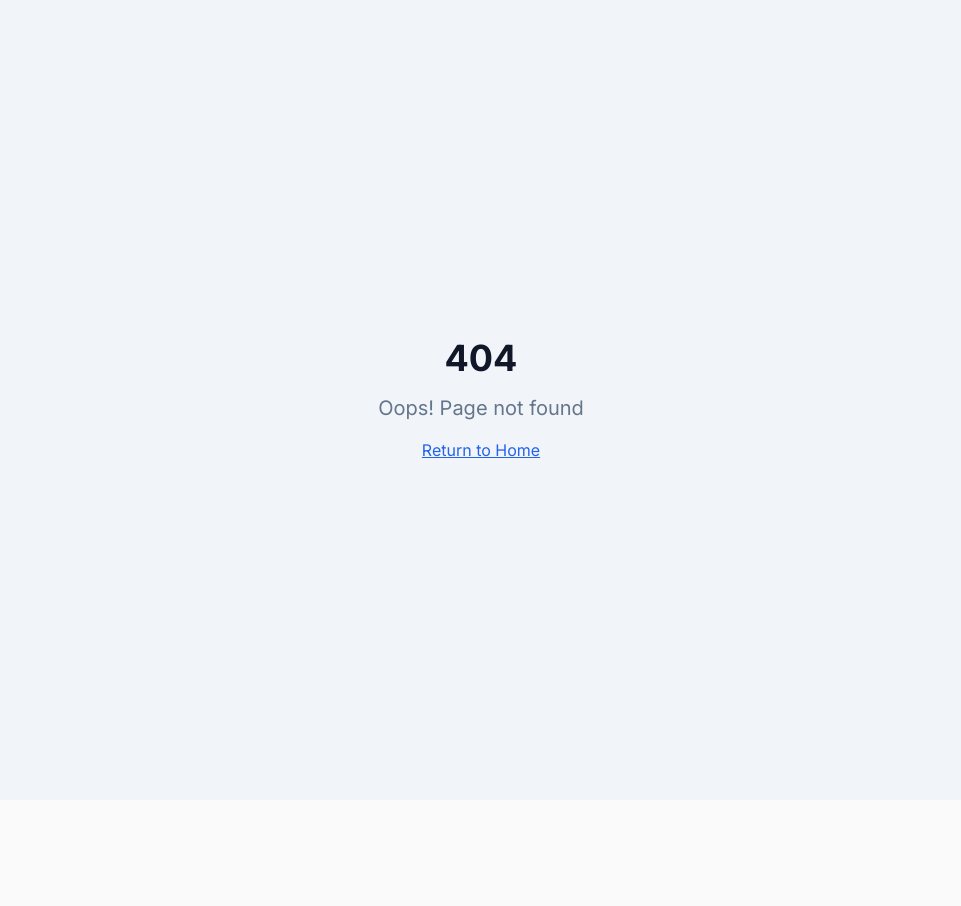
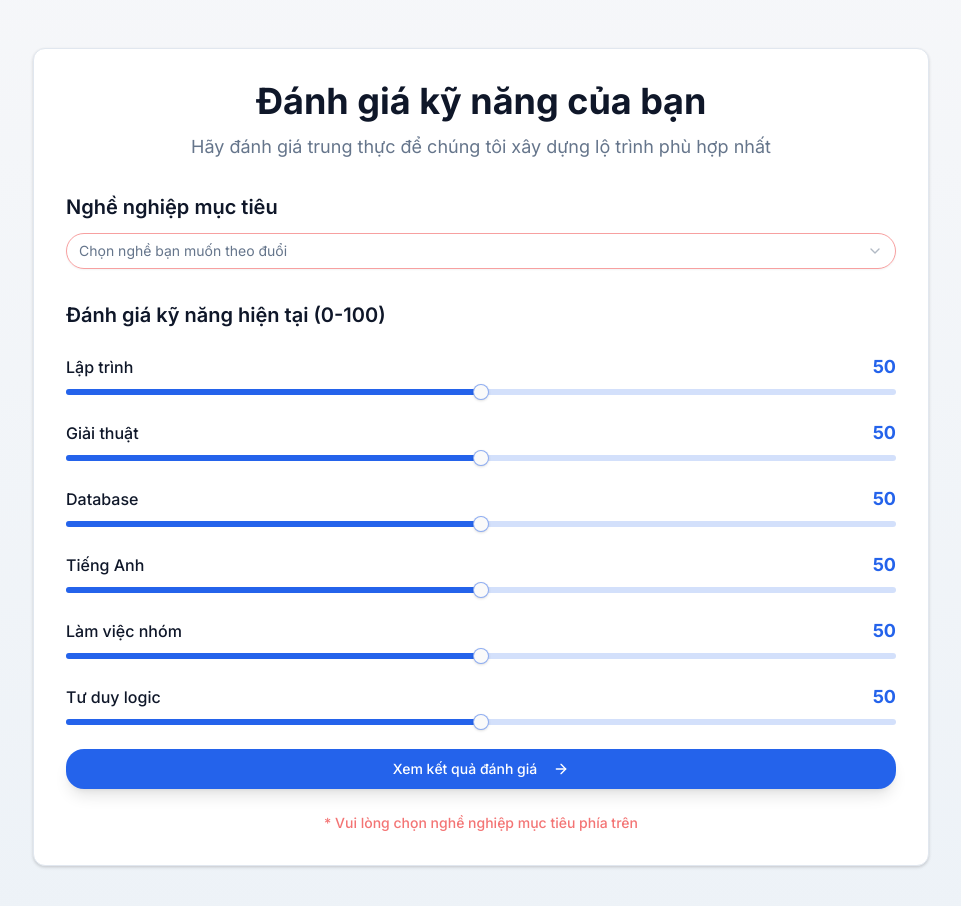
Before and after one commit to anp2505/study-navigator, a React (Vite) app: page /assessment in a window 1280 px wide. Before the commit this address had no page. Shown: the top 906 px of the page, without its empty margins (159-1120 px from the left). Before the commit the page ends 800 px from the top, so only its background shows below. Built offline with nearby package versions, Linux system fonts and the light colour scheme; the HTML template or start-up script is replaced by a standard one.

Commit message:
update profile

```diff
--- a/src/App.tsx
+++ b/src/App.tsx
@@ -5,6 +5,7 @@ import { QueryClient, QueryClientProvider } from "@tanstack/react-query";
 import { BrowserRouter, Routes, Route } from "react-router-dom";
 import Index from "./pages/Index";
 import NotFound from "./pages/Notfound";
+import { AssessmentTest } from "@/components/AssessmentTest"; // Đảm bảo import đúng file
 
 const queryClient = new QueryClient();
 
@@ -16,6 +17,7 @@ const App = () => (
       <BrowserRouter>
         <Routes>
           <Route path="/" element={<Index />} />
+          <Route path="/assessment" element={<AssessmentTest onComplete={() => window.location.href = '/'} />} />
           {/* ADD ALL CUSTOM ROUTES ABOVE THE CATCH-ALL "*" ROUTE */}
           <Route path="*" element={<NotFound />} />
         </Routes>
--- a/src/components/AssessmentTest.tsx
+++ b/src/components/AssessmentTest.tsx
@@ -1,3 +1,4 @@
+import { useToast } from "@/hooks/use-toast";
 import { useState } from "react";
 import { motion } from "framer-motion";
 import { Button } from "@/components/ui/button";
@@ -33,6 +34,7 @@ const skills = [{
 export const AssessmentTest = ({
   onComplete
 }: AssessmentTestProps) => {
+  const { toast } = useToast(); // Khai báo toast
   const [career, setCareer] = useState("");
   const [skillLevels, setSkillLevels] = useState<Record<string, number>>({
     programming: 50,
@@ -52,6 +54,14 @@ export const AssessmentTest = ({
     logic: 73
   };
   const handleSubmit = () => {
+    if (!career || career.trim() === "") {
+      toast({
+        variant: "destructive",
+        title: "Thông báo",
+        description: "Bạn cần chọn nghề nghiệp mục tiêu trước khi xem kết quả!",
+      });
+      return;
+    }
     setShowResults(true);
   };
   const chartData = skills.map(skill => ({
@@ -85,11 +95,11 @@ export const AssessmentTest = ({
 
               {/* Career selection */}
               <div className="space-y-3">
-                <Label htmlFor="career" className="text-base font-semibold">
+                <Label htmlFor="career" className="text-xl font-semibold">
                   Nghề nghiệp mục tiêu
                 </Label>
                 <Select value={career} onValueChange={setCareer}>
-                  <SelectTrigger id="career" className="w-full">
+                  <SelectTrigger id="career" className={`w-full ${!career ? "border-destructive/50" : ""}`}>
                     <SelectValue placeholder="Chọn nghề bạn muốn theo đuổi" />
                   </SelectTrigger>
                   <SelectContent>
@@ -116,10 +126,15 @@ export const AssessmentTest = ({
                 })} max={100} step={1} className="w-full" />
                     </div>)}
 
-                  <Button onClick={handleSubmit} disabled={!career} size="lg" className="w-full mt-6">
+                  <Button onClick={handleSubmit} size="lg" className="w-full mt-6 shadow-lg transition-all active:scale-95">
                     Xem kết quả đánh giá
                     <ArrowRight className="ml-2 h-5 w-5" />
                   </Button>
+                  {!career && (
+                    <p className="text-destructive text-sm text-center font-medium animate-pulse">
+                      * Vui lòng chọn nghề nghiệp mục tiêu phía trên
+                    </p>
+                )}
                 </div> : <div className="space-y-6">
                   {/* Radar chart */}
                   <div className="bg-secondary/30 rounded-2xl p-6">
--- a/src/components/Profile.tsx
+++ b/src/components/Profile.tsx
@@ -1,19 +1,29 @@
 import { useState } from "react";
+import { useNavigate } from "react-router-dom";
 import { Card } from "@/components/ui/card";
 import { Button } from "@/components/ui/button";
 import { Input } from "@/components/ui/input";
 import { Label } from "@/components/ui/label";
 import { Avatar, AvatarFallback, AvatarImage } from "@/components/ui/avatar";
 import { Tabs, TabsContent, TabsList, TabsTrigger } from "@/components/ui/tabs";
-import { User, Mail, Lock, Bell, Settings } from "lucide-react";
+import { User, Mail, Lock, Bell, Settings, BarChart3 } from "lucide-react";
 import { Switch } from "@/components/ui/switch";
 
 export const Profile = () => {
+  const navigate = useNavigate();
   const [notifications, setNotifications] = useState({
     email: true,
     push: false,
     weekly: true
   });
+
+  const onReassess = () => {
+    // Chuyển hướng sang trang assessment
+    navigate("/assessment");
+
+    // Tùy chọn: Cuộn lên đầu trang để người dùng bắt đầu bài test thoải mái
+    window.scrollTo({ top: 0, behavior: 'smooth' });
+  };
 
   return (
     <div className="space-y-6 max-w-4xl mx-auto">
@@ -37,10 +47,14 @@ export const Profile = () => {
       {/* Settings Tabs */}
       <Card className="p-6 shadow-elegant">
         <Tabs defaultValue="account" className="w-full">
-          <TabsList className="grid w-full grid-cols-3">
+          <TabsList className="grid w-full grid-cols-4">
             <TabsTrigger value="account">
               <User className="h-4 w-4 mr-2" />
               Tài khoản
+            </TabsTrigger>
+            <TabsTrigger value="assessment">
+              <Lock className="h-4 w-4 mr-2" />
+              Kỹ năng
             </TabsTrigger>
             <TabsTrigger value="security">
               <Lock className="h-4 w-4 mr-2" />
@@ -71,6 +85,27 @@ export const Profile = () => {
               <Input id="career" defaultValue="Fullstack Developer" />
             </div>
             <Button className="w-full">Lưu thay đổi</Button>
+          </TabsContent>
+
+          {/* Assessment Tab - PHẦN THÊM MỚI */}
+          <TabsContent value="assessment" className="space-y-6 mt-6">
+            <div className="text-center space-y-4 py-4">
+              <div className="bg-primary/10 w-16 h-16 rounded-full flex items-center justify-center mx-auto">
+                <BarChart3 className="h-8 w-8 text-primary" />
+              </div>
+              <div className="space-y-2">
+                <h3 className="text-xl font-bold">Điều chỉnh kỹ năng</h3>
+                <p className="text-muted-foreground max-w-sm mx-auto">
+                  Bạn cảm thấy năng lực của mình đã thay đổi? Hãy cập nhật lại để Study Navigator tối ưu hóa lộ trình.
+                </p>
+              </div>
+              <Button
+                onClick={onReassess}
+                className="bg-accent hover:bg-accent/90 text-accent-foreground font-bold px-8"
+              >
+                Bắt đầu đánh giá lại
+              </Button>
+            </div>
           </TabsContent>
 
           {/* Security Tab */}
```
Also changed, not shown: 1 other file (tests, documents, lock files or other folders).
